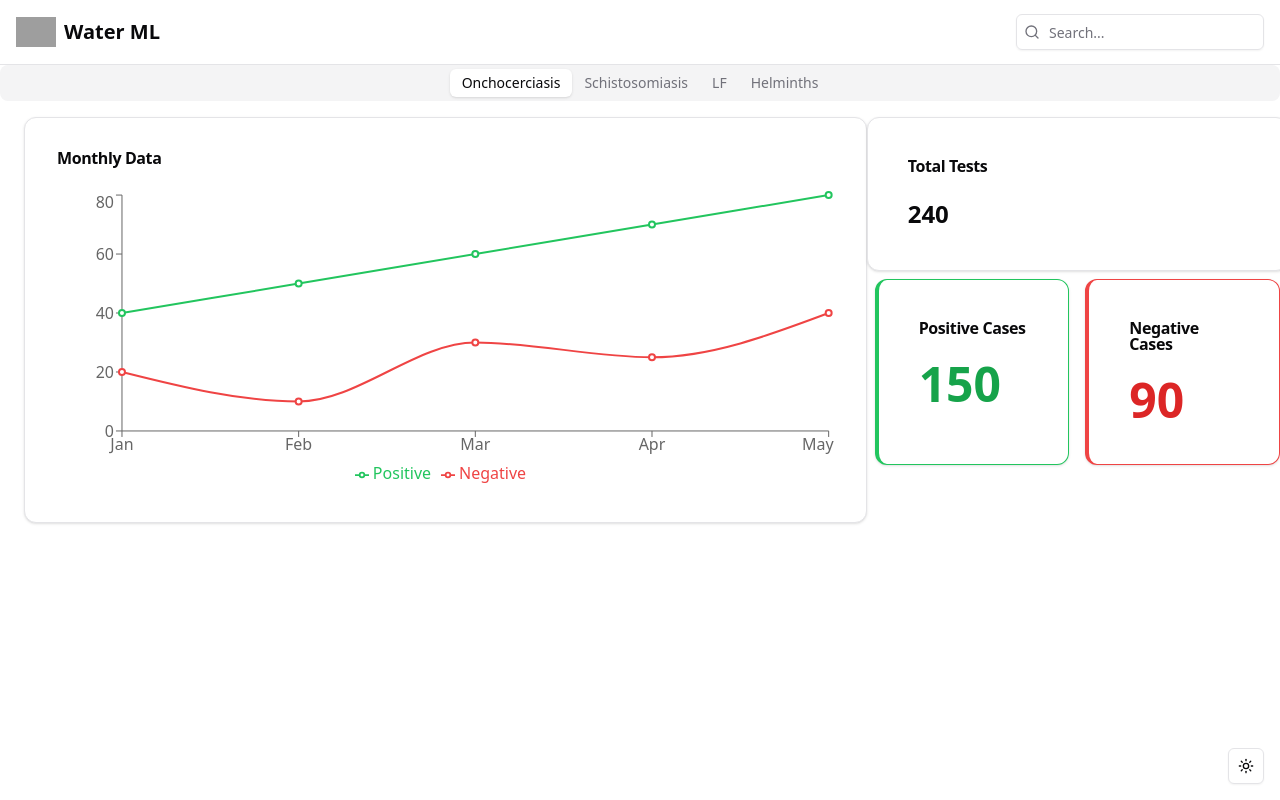
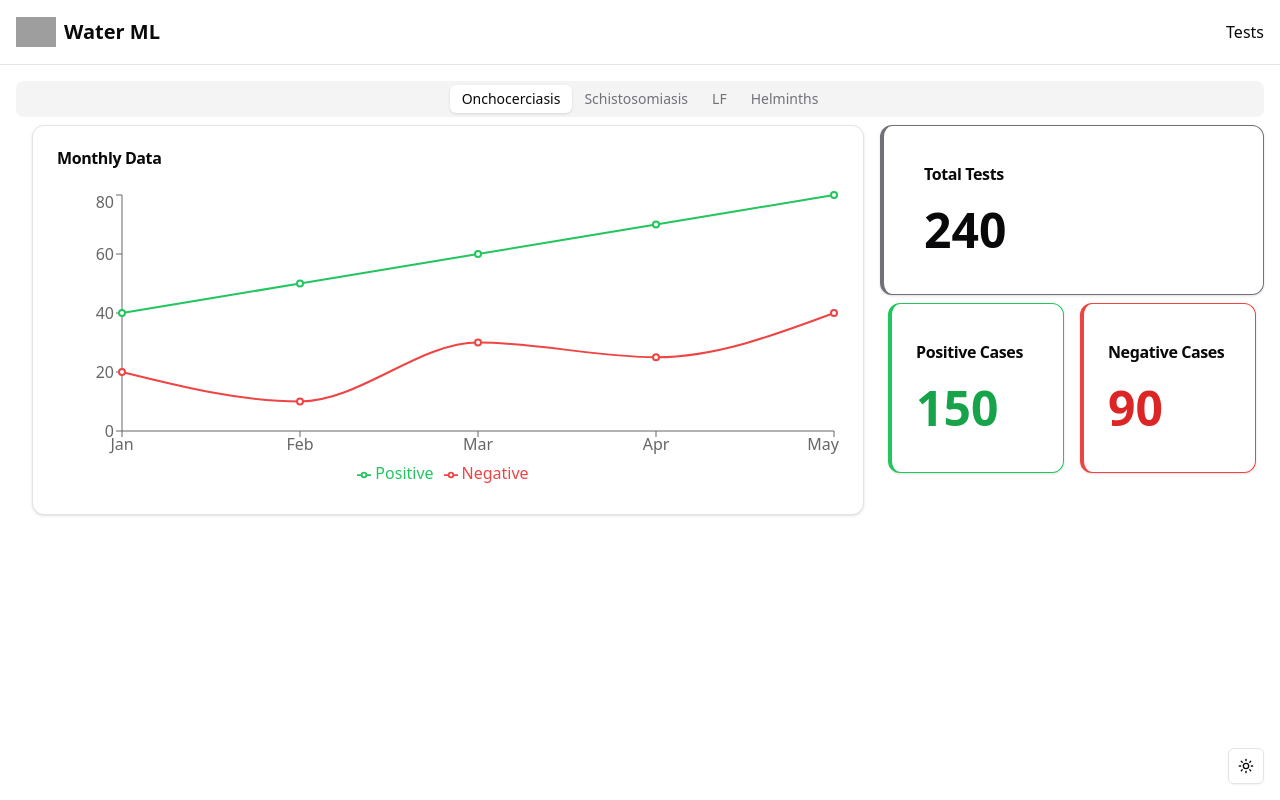
Before and after one commit to codeshark3/water_frontend, a Next.js app: page / in a window 1280 px wide. Built offline with nearby package versions, Linux system fonts and the light colour scheme; grey boxes are pictures that could not be loaded.

Commit message:
moving to other pc

```diff
--- a/app/page.tsx
+++ b/app/page.tsx
@@ -17,18 +17,18 @@ export default function Home() {
   return (
     <>
     <Header/>
-    <Tabs defaultValue="oncho" className="w-full">
+    <Tabs defaultValue="oncho" className="w-full p-4">
       <TabsList className="w-full">
         <TabsTrigger value="oncho">Onchocerciasis</TabsTrigger>
         <TabsTrigger value="schisto">Schistosomiasis</TabsTrigger>
         <TabsTrigger value="lf">LF</TabsTrigger>
         <TabsTrigger value="helminths">Helminths</TabsTrigger>
       </TabsList>
-      <TabsContent value="oncho" className='w-full flex p-2 mx-4'>
+      <TabsContent value="oncho" className='w-full flex  mx-4'>
         <div className='w-2/3'>
         <ChartCard data={data}/></div>
      <div className='w-1/3'>
-     <div className="grid gap-4">
+     <div className="grid gap-4 px-4">
        <TestInfoCard
          total={240}
          positive={150}
@@ -38,10 +38,10 @@ export default function Home() {
      </div>
 
       </TabsContent>
-      <TabsContent value="schisto" className='w-full flex p-2 mx-4'>     <div className='w-2/3'>
+      <TabsContent value="schisto" className='w-full flex  mx-4'>     <div className='w-2/3'>
         <ChartCard data={data}/></div>
      <div className='w-1/3'>
-     <div className="grid gap-4">
+     <div className="grid gap-4 px-4">
        <TestInfoCard
          total={240}
          positive={150}
@@ -49,10 +49,10 @@ export default function Home() {
        />
      </div>
      </div></TabsContent>
-      <TabsContent value="lf"className='w-full flex p-2 mx-4'>    <div className='w-2/3'>
+      <TabsContent value="lf"className='w-full flex  mx-4'>    <div className='w-2/3'>
         <ChartCard data={data}/></div>
      <div className='w-1/3'>
-     <div className="grid gap-4">
+     <div className="grid gap-4 px-4">
        <TestInfoCard
          total={240}
          positive={150}
@@ -60,11 +60,11 @@ export default function Home() {
        />
      </div>
      </div></TabsContent>
-      <TabsContent value="helminths" className='w-full flex p-2 mx-4'>
+      <TabsContent value="helminths" className='w-full flex mx-4'>
           <div className='w-2/3'>
         <ChartCard data={data}/></div>
      <div className='w-1/3'>
-     <div className="grid gap-4">
+     <div className="grid gap-4 px-4">
        <TestInfoCard
          total={240}
          positive={150}
--- a/components/ChartCard.tsx
+++ b/components/ChartCard.tsx
@@ -11,7 +11,7 @@ export default function ChartCard(
     { data }: ChartCardProps
 ) {
   return (
-    <Card className="w-full mx-auto p-2   min-w-[8rem] ">
+    <Card className="w-full min-w-[8rem] ">
       <CardHeader>
         <CardTitle>Monthly Data</CardTitle>
       </CardHeader>
--- a/components/Header.tsx
+++ b/components/Header.tsx
@@ -18,8 +18,9 @@ export default function Header() {
         </div>
         <div className="flex items-center gap-4">
           <div className="relative">
-            <Search className="absolute left-2 top-2.5 h-4 w-4 text-muted-foreground" />
-            <Input placeholder="Search..." className="pl-8" />
+            <Link href="/tests">
+            Tests
+            </Link>
           </div>
         </div>
       </div>
--- a/components/SignOutButton.tsx
+++ b/components/SignOutButton.tsx
@@ -4,7 +4,7 @@ import { useRouter } from "next/navigation";
 import { authClient } from "~/lib/auth-client";
 import { Button } from "./ui/button";
 import { Link } from "lucide-react";
-import { toast } from "~/hooks/use-toast";
+import { toast } from "sonner";
 const SignOutButton = () => {
   const router = useRouter();
 
@@ -13,18 +13,14 @@ const SignOutButton = () => {
       await authClient.signOut({
         fetchOptions: {
           onRequest: () => {
-            toast({
-              // title: { success },
-              description: " Signing out...",
-              variant: "default",
-              className: "bg-blue-500 text-white font-bold ",
-            });
+              toast.loading("Signing out...", {
+
+                className: "bg-blue-500 text-white font-bold",
+              });
           },
           onSuccess: () => {
-            toast({
+            toast.success("Signed out successfully",  {
               // title: { success },
-              description: "Signed out successfully",
-              variant: "default",
               className: "bg-emerald-500 text-white font-bold ",
             });
 
--- a/components/TestInfoCard.tsx
+++ b/components/TestInfoCard.tsx
@@ -10,20 +10,20 @@ import { Card, CardContent, CardHeader, CardTitle } from "~/components/ui/card"
 
   export default function TestInfoCards({ total, positive, negative }: TestInfoCardProps) {
     return (
-      <div className="flex-col w-full">
+      <div className="flex-col w-full ">
         {/* Total */}
-        <Card className="p-4">
+        <Card className="p-4 border-l-4 border-zinc-500">
           <CardHeader>
             <CardTitle>Total Tests</CardTitle>
           </CardHeader>
-          <CardContent>
-            <p className="text-2xl font-semibold">{total}</p>
+          <CardContent >
+            <p className="text-5xl font-bold">{total}</p>
           </CardContent>
         </Card>
 
   <div className="flex w-full">
         {/* Positive */}
-        <Card className="p-4 border-l-4 border-green-500 w-1/2 m-2">
+        <Card className="py-4 border-l-4 border-green-500 w-1/2 m-2">
           <CardHeader>
             <CardTitle>Positive Cases</CardTitle>
           </CardHeader>
@@ -33,7 +33,7 @@ import { Card, CardContent, CardHeader, CardTitle } from "~/components/ui/card"
         </Card>
 
         {/* Negative */}
-        <Card className="p-4 border-l-4 border-red-500 w-1/2 m-2">
+        <Card className="py-4 border-l-4 border-red-500 w-1/2 m-2">
           <CardHeader>
             <CardTitle>Negative Cases</CardTitle>
           </CardHeader>
```
Also changed, not shown: 1 other file (tests, documents, lock files or other folders).
